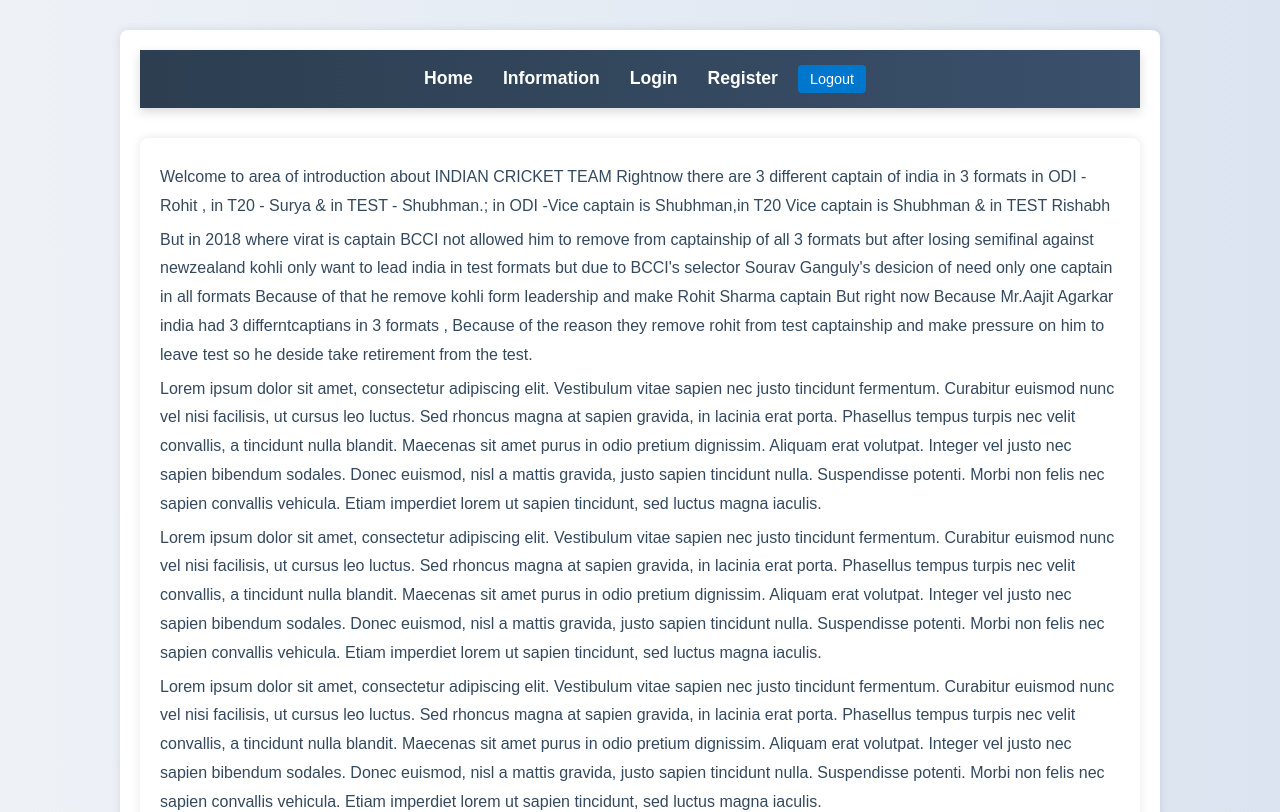
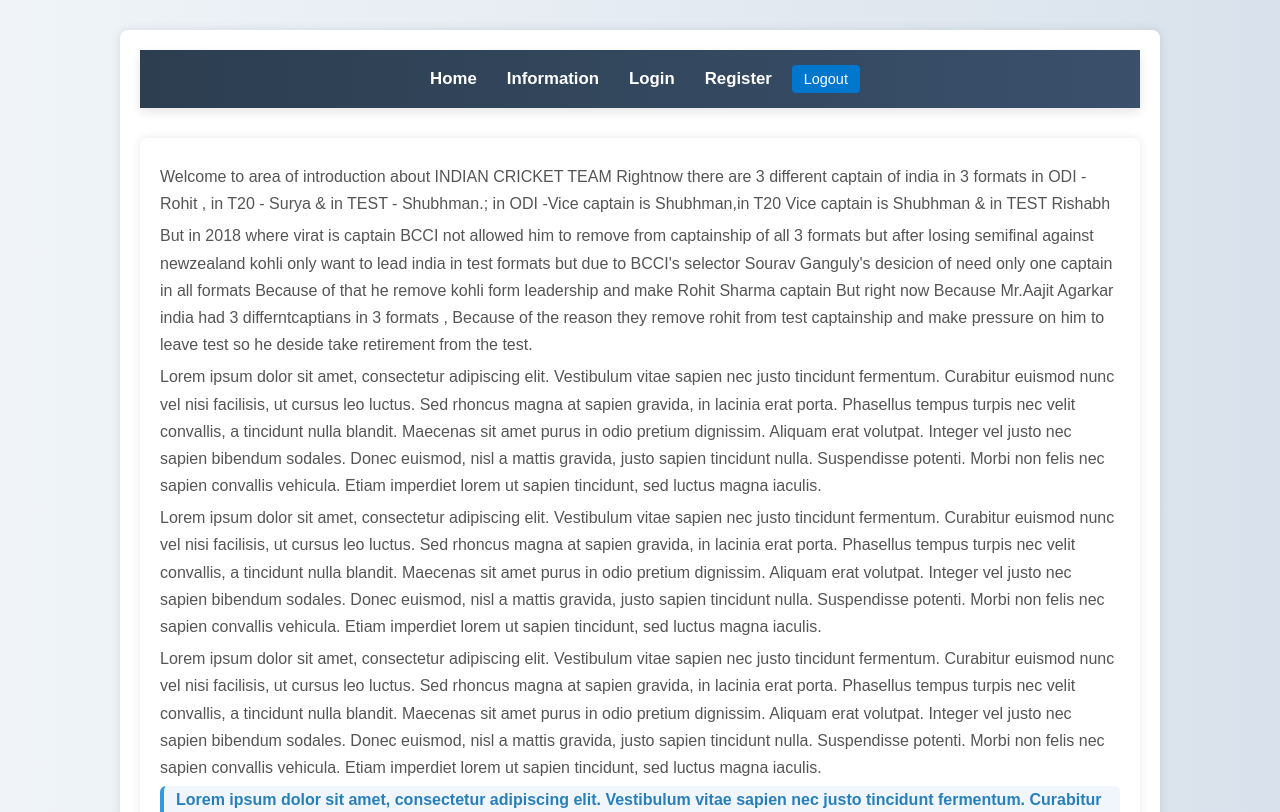
Before and after one commit to VanshSUTHAR/data-fetch, a React (Create React App) app: page /Home in a window 1280 px wide. Shown: the top 812 px of the page. Built offline with nearby package versions, Linux system fonts and the light colour scheme.

Commit message:
Update Listing.css

```diff
--- a/src/frontend/Listing.css
+++ b/src/frontend/Listing.css
@@ -1,88 +1,110 @@
 body {
-  font-family: Arial, sans-serif;
-  background-color: #f2f4f8;
+  font-family: 'Segoe UI', Roboto, sans-serif;
+  background: linear-gradient(to right, #f0f4f8, #d9e2ec);
   margin: 0;
   padding: 0;
+  color: #2c3e50;
 }
 
 nav {
-  background-color: #333;
-  padding: 10px;
+  background: linear-gradient(to right, #2c3e50, #3a506b);
+  padding: 16px;
   text-align: center;
+  box-shadow: 0 4px 10px rgba(0, 0, 0, 0.1);
 }
 
 nav a {
-  color: white;
-  margin: 0 15px;
+  color: #ffffff;
+  margin: 0 20px;
   text-decoration: none;
-  font-weight: bold;
+  font-weight: 600;
+  font-size: 1.05rem;
+  transition: color 0.3s ease, transform 0.3s ease;
 }
 
 nav a:hover {
-  text-decoration: underline;
+  color: #ffd166;
+  transform: scale(1.05);
 }
 
 div > div {
-  max-width: 1000px;
-  margin: 30px auto;
-  padding: 20px;
-  background-color: white;
-  border-radius: 8px;
-  box-shadow: 0 0 10px rgba(0, 0, 0, 0.1);
+  max-width: 960px;
+  margin: 50px auto;
+  padding: 32px;
+  background-color: #ffffff;
+  border-radius: 12px;
+  box-shadow: 0 6px 20px rgba(0, 0, 0, 0.08);
+  transition: transform 0.3s ease;
+}
+
+div > div:hover {
+  transform: translateY(-4px);
 }
 
 h2 {
   text-align: center;
-  margin-bottom: 20px;
+  margin-bottom: 28px;
+  font-size: 1.8rem;
+  color: #2c3e50;
+  border-bottom: 2px solid #3498db;
+  padding-bottom: 8px;
 }
 
 p {
-  font-size: 1rem;
-  margin: 5px 0;
+  font-size: 1.1rem;
+  margin: 10px 0;
+  line-height: 1.7;
+  color: #555;
 }
 
 table {
   width: 100%;
   border-collapse: collapse;
-  margin-top: 20px;
+  margin-top: 28px;
+  font-size: 1rem;
+  box-shadow: 0 2px 8px rgba(0, 0, 0, 0.05);
 }
 
 th, td {
-  padding: 10px;
-  border: 1px solid #ddd;
+  padding: 14px;
+  border: 1px solid #e0e6ed;
   text-align: center;
 }
 
 th {
-  background-color: #0077cc;
-  color: white;
+  background-color: #3498db;
+  color: #ffffff;
+  font-weight: 600;
 }
 
 tr:nth-child(even) {
-  background-color: #f9f9f9;
+  background-color: #f7f9fc;
 }
 
 .status-active {
-  color: green;
+  color: #2ecc71;
   font-weight: bold;
 }
 
 .status-inactive {
-  color: red;
+  color: #e74c3c;
   font-weight: bold;
 }
 
 button {
-  margin: 5px;
-  padding: 6px 12px;
+  margin: 8px;
+  padding: 10px 18px;
   border: none;
-  border-radius: 4px;
-  background-color: #0077cc;
-  color: white;
+  border-radius: 8px;
+  background-color: #3498db;
+  color: #ffffff;
   cursor: pointer;
-  font-size: 0.9rem;
+  font-size: 1rem;
+  font-weight: 500;
+  transition: background-color 0.3s ease, transform 0.2s ease;
 }
 
 button:hover {
-  background-color: #005fa3;
+  background-color: #2980b9;
+  transform: scale(1.03);
 }
```
